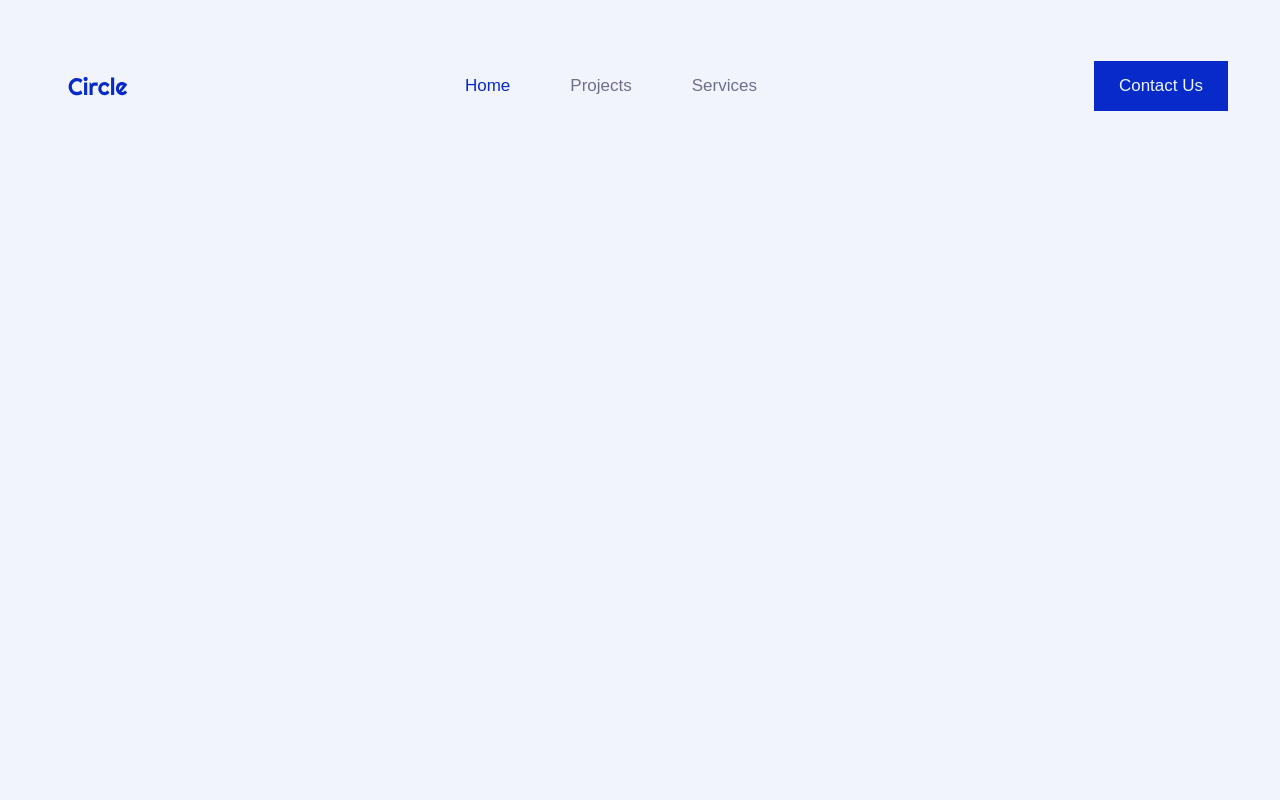
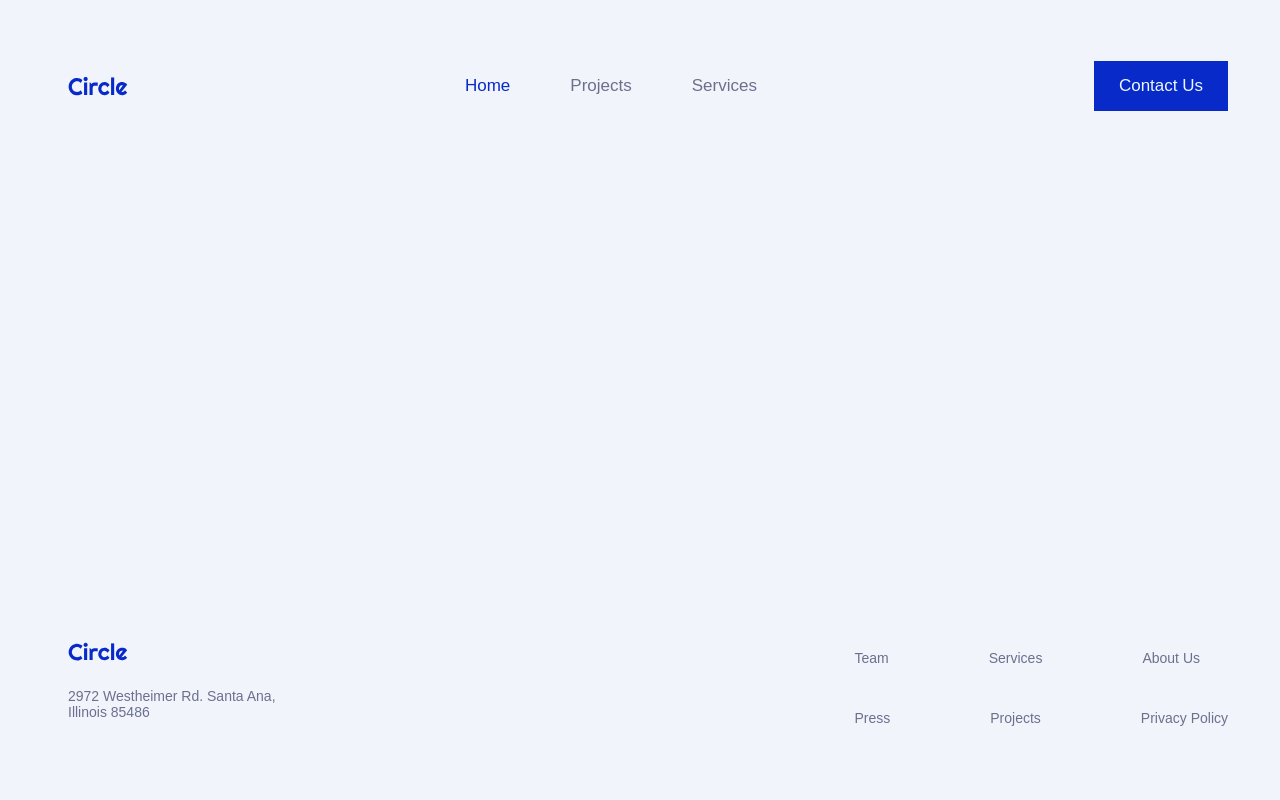
Before and after one commit to diegochiola/WEB-midTerm-Project, a plain HTML site: page html/homepage.html in a window 1280 px wide. Drawn offline with Linux system fonts and the light colour scheme.

Commit message:
footer done

```diff
--- a/css/style.css
+++ b/css/style.css
@@ -64,3 +64,45 @@ body{
     font-size: 17px;
 
 }
+
+
+
+
+
+
+.footer{
+    position: absolute;
+    display: flex;
+    justify-content:space-between;
+    align-items: center;
+    z-index: 1000;
+    width: 100%;
+    padding: 0px 60px 60px 60px;
+    bottom: 0;
+    background-color: var(--pale-grey);
+    font-size: 14px;
+    color: var(--grey);
+}
+.footer img{
+    padding-top: 30px;
+    width: 60px;
+    height: auto;
+}
+.footer p {
+    width: 250px;
+    padding-top: 10px;
+
+}
+.footer ul{
+    list-style: none;
+    display: flex;
+    flex-wrap: column;
+    gap: 100px;
+    padding-top: 30px;
+}
+.footer a{
+    text-decoration: none;
+    color: var(--grey);
+    font-size: 14px;
+    align-items: flex-end;
+}
--- a/html/homepage.html
+++ b/html/homepage.html
@@ -1,14 +1,14 @@
 <!DOCTYPE html>
 <html lang="en">
   <head>
-    <meta charset="UTF-8">
-    <meta name="viewport" content="width=device-width, initial-scale=1.0">
+    <meta charset="UTF-8" />
+    <meta name="viewport" content="width=device-width, initial-scale=1.0" />
     <title>Homepage</title>
-    <link rel="stylesheet" href="../css/style.css">
+    <link rel="stylesheet" href="../css/style.css" />
   </head>
   <body>
-    <header class ="header">
-        <img src="../resources/images/logos/circle.svg" alt="">
+    <header class="header">
+      <img src="../resources/images/logos/circle.svg" alt="" />
 
       <nav class="nav-bar">
         <ul>
@@ -20,11 +20,26 @@
       <a href="contact.html" class="btn-contact-us">Contact Us</a>
     </header>
 
+    <main></main>
 
-
-
-
-
+    <footer class="footer">
+      <div>
+        <img src="../resources/images/logos/circle.svg" alt="" />
+        <p>2972 Westheimer Rd. Santa Ana, Illinois 85486</p>
+      </div>
+      <div class="footer-links">
+        <ul>
+          <li><a href="#">Team</a></li>
+          <li><a href="#">Services</a></li>
+          <li><a href="#">About Us</a></li>
+        </ul>
+        <ul>
+          <li><a href="#">Press</a></li>
+          <li><a href="#">Projects</a></li>
+          <li><a href="#">Privacy Policy</a></li>
+        </ul>
+      </div>
+    </footer>
 
     <script href="../js/js.js"></script>
   </body>
```
Also changed, not shown: 1 other file. Lines whose indentation alone changed are shown as unchanged.
